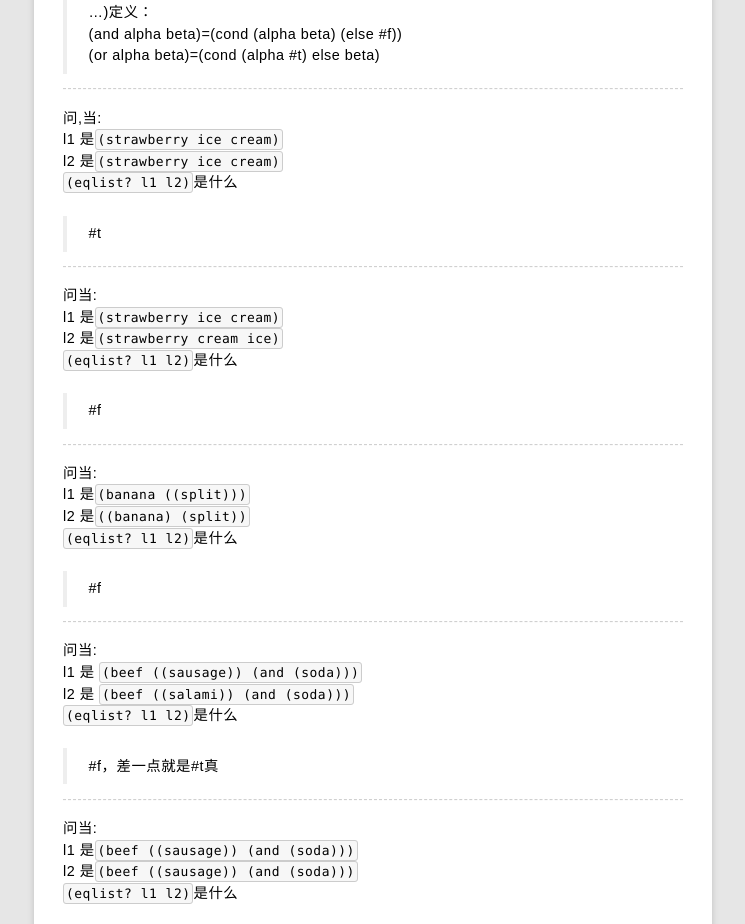
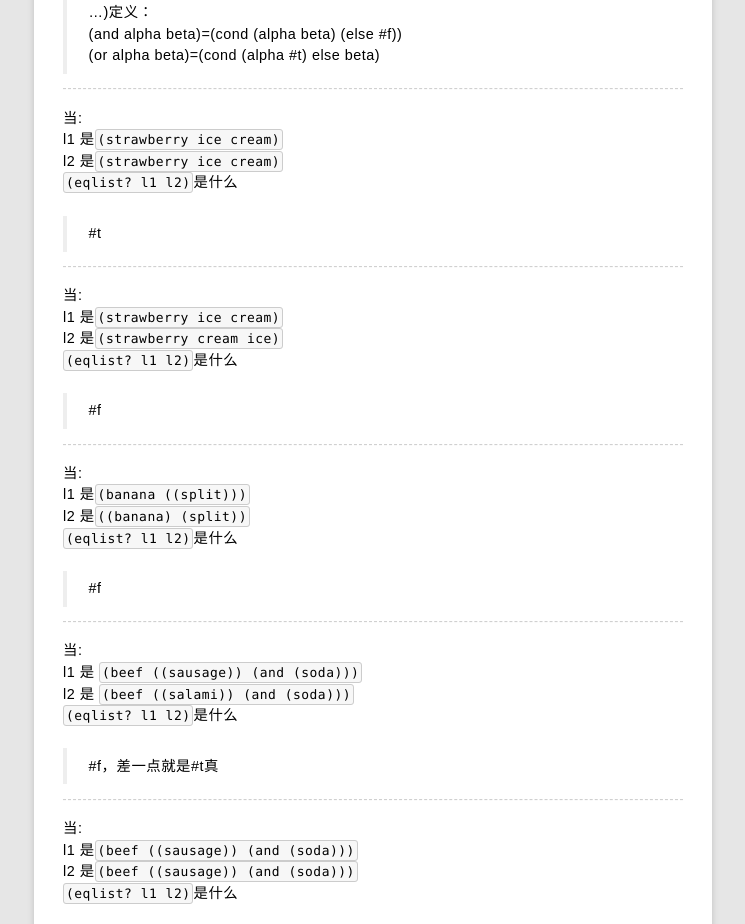
Before and after one commit to rhuichao/uternet.github.io, a Jekyll site: the page built from TLS/05.md, in a window 1280 px wide and 1400 px high, scrolled down 8509 px. Shown: the part 150-1074 px from the top of the window, without its empty margins (267-1012 px from the left). Built offline with Jekyll 4.4.1, drawn with Linux system fonts in a browser that asks for light colours; some web fonts are replaced; Markdown is read by kramdown in place of the engine named in the settings; some of the changed lines change nothing that is shown.

Commit message:
new document posted

```diff
--- a/TLS/05.md
+++ b/TLS/05.md
@@ -534,7 +534,7 @@ l 是`((mozzarella) pizza)`
 
 
 
-问,当:
+当:
 l1 是`(strawberry ice cream)`
 l2 是`(strawberry ice cream)`
 `(eqlist? l1 l2)`是什么
@@ -543,7 +543,7 @@ l2 是`(strawberry ice cream)`
 
 ------------------
 
-问当:
+当:
 l1 是`(strawberry ice cream)`
 l2 是`(strawberry cream ice)`
 `(eqlist? l1 l2)`是什么
@@ -552,7 +552,7 @@ l2 是`(strawberry cream ice)`
 
 ------------------
 
-问当:
+当:
 l1 是`(banana ((split)))`
 l2 是`((banana) (split))`
 `(eqlist? l1 l2)`是什么
@@ -561,7 +561,7 @@ l2 是`((banana) (split))`
 
 ------------------
 
-问当:
+当:
 l1 是 `(beef ((sausage)) (and (soda)))`
 l2 是 `(beef ((salami)) (and (soda)))`
 `(eqlist? l1 l2)`是什么
@@ -570,7 +570,7 @@ l2 是 `(beef ((salami)) (and (soda)))`
 
 ------------------
 
-问当:
+当:
 l1 是`(beef ((sausage)) (and (soda)))`
 l2 是`(beef ((sausage)) (and (soda)))`
 `(eqlist? l1 l2)`是什么
```
